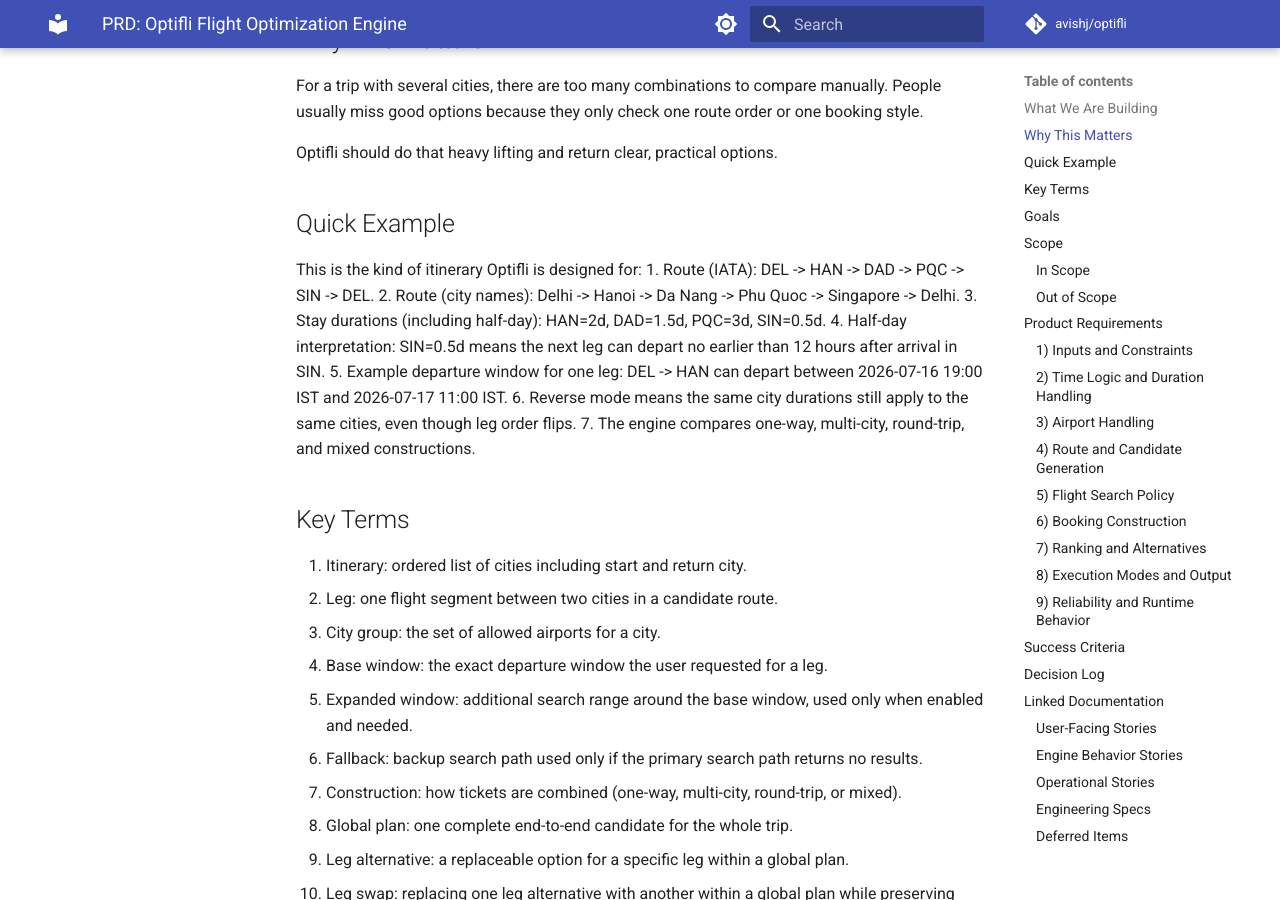
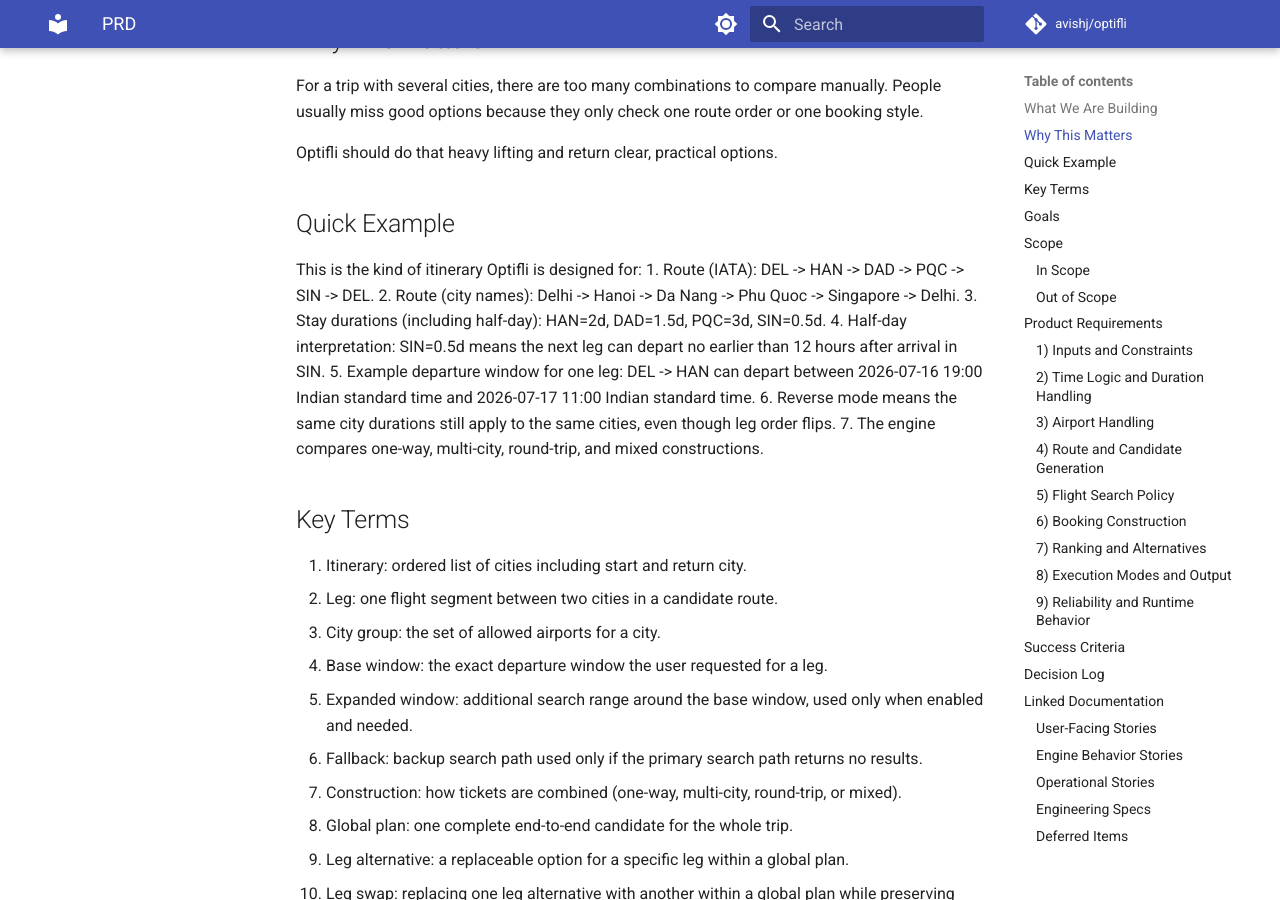
Before and after one commit to avishj/optifli, an MkDocs documentation site: the page built from docs/PRD.md, in a window 1280 px wide and 900 px high, scrolled down 466 px. Built offline with MkDocs 1.6.1 and Material for MkDocs 9.7.7, drawn with Linux system fonts in a browser that asks for light colours; comment, search, counter and statistics services are not loaded.

```diff
--- a/docs/PRD.md
+++ b/docs/PRD.md
@@ -20,7 +26,7 @@ This is the kind of itinerary Optifli is designed for:
 2. Route (city names): Delhi -> Hanoi -> Da Nang -> Phu Quoc -> Singapore -> Delhi.
 3. Stay durations (including half-day): HAN=2d, DAD=1.5d, PQC=3d, SIN=0.5d.
 4. Half-day interpretation: SIN=0.5d means the next leg can depart no earlier than 12 hours after arrival in SIN.
-5. Example departure window for one leg: DEL -> HAN can depart between 2026-07-16 19:00 IST and 2026-07-17 11:00 IST.
+5. Example departure window for one leg: DEL -> HAN can depart between 2026-07-16 19:00 Indian standard time and 2026-07-17 11:00 Indian standard time.
 6. Reverse mode means the same city durations still apply to the same cities, even though leg order flips.
 7. The engine compares one-way, multi-city, round-trip, and mixed constructions.
 
```
Also changed, not shown: other parts of docs/PRD.md (+6 -0 lines), README.md (+6 -0 lines), docs/TBD.md (+6 -0 lines).
